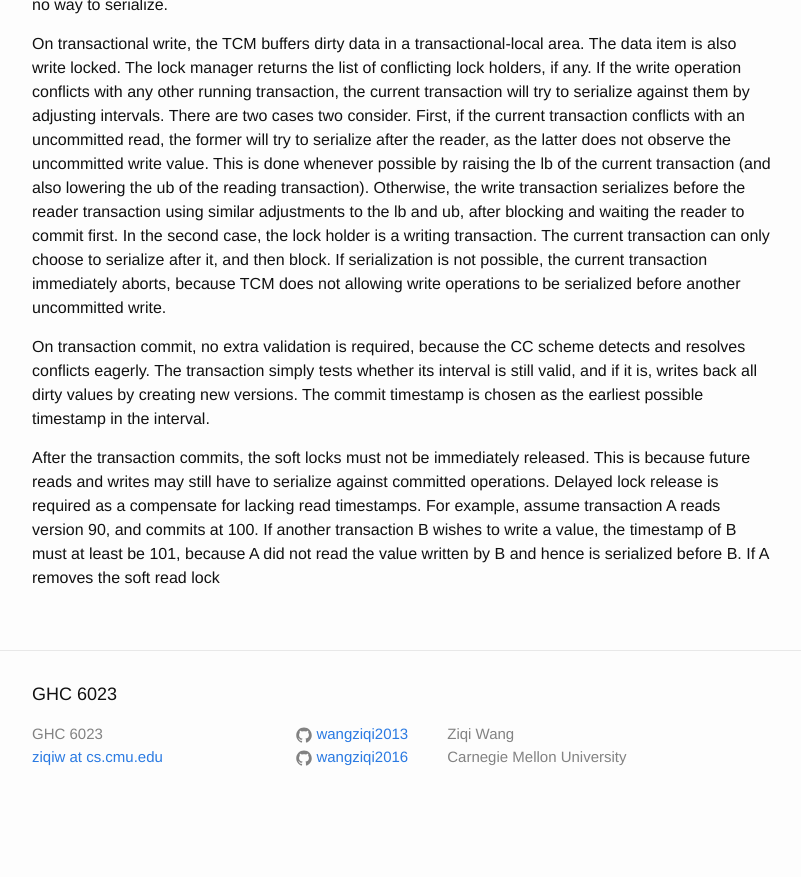
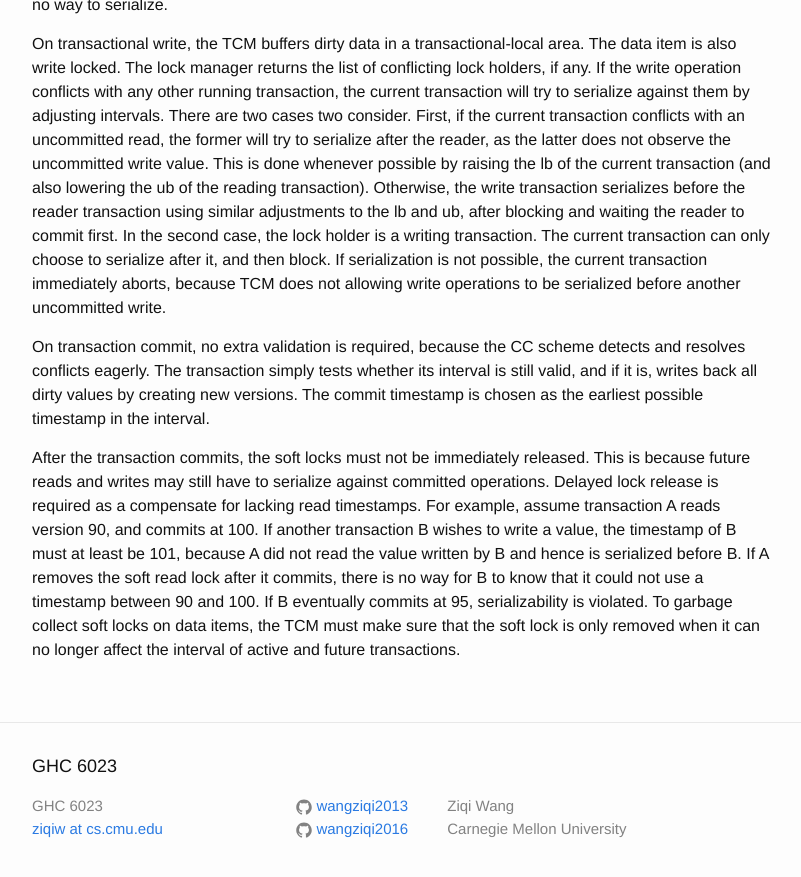
Before and after one commit to wangziqi2013/wangziqi2013.github.io, a Jekyll site: the page built from _posts/2018-12-20-mvcc-via-timestamp-range-conflict-management.markdown, in a window 1280 px wide and 900 px high, scrolled down 1870 px. Shown: the top 877 px of the window, without its empty margins (238-1039 px from the left). Built offline with Jekyll 4.4.1, drawn with Linux system fonts in a browser that asks for light colours; before the commit the page ends 2698 px from its top, so only the background shows below that.

Commit message:
Adding GC problem using example

```diff
--- a/_posts/2018-12-20-mvcc-via-timestamp-range-conflict-management.markdown
+++ b/_posts/2018-12-20-mvcc-via-timestamp-range-conflict-management.markdown
@@ -81,4 +81,7 @@ After the transaction commits, the soft locks must not be immediately released.
 may still have to serialize against committed operations. Delayed lock release is required as a compensate for lacking
 read timestamps. For example, assume transaction A reads version 90, and commits at 100. If another transaction B wishes
 to write a value, the timestamp of B must at least be 101, because A did not read the value written by B and hence
-is serialized before B. If A removes the soft read lock
+is serialized before B. If A removes the soft read lock after it commits, there is no way for B to know that it could not
+use a timestamp between 90 and 100. If B eventually commits at 95, serializability is violated. To garbage collect
+soft locks on data items, the TCM must make sure that the soft lock is only removed when it can no longer affect the
+interval of active and future transactions.
```
